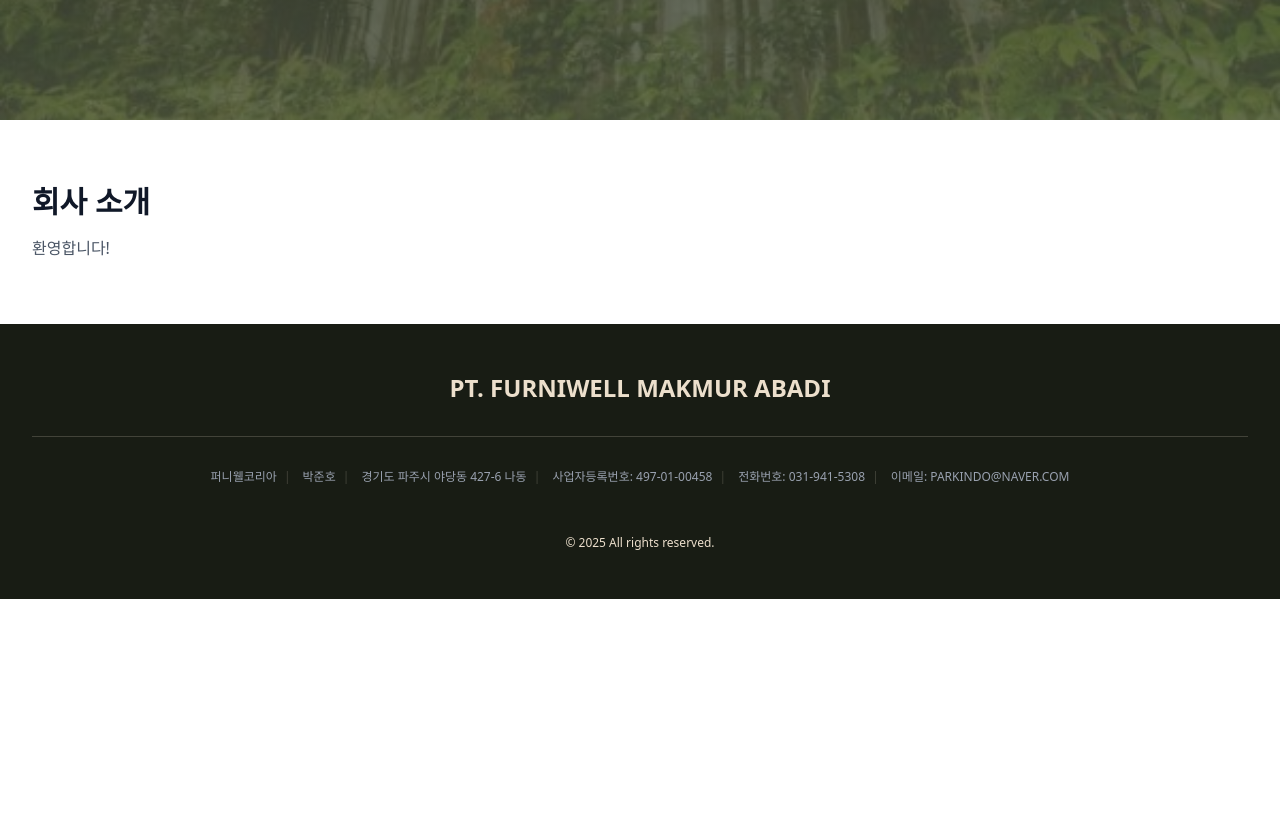
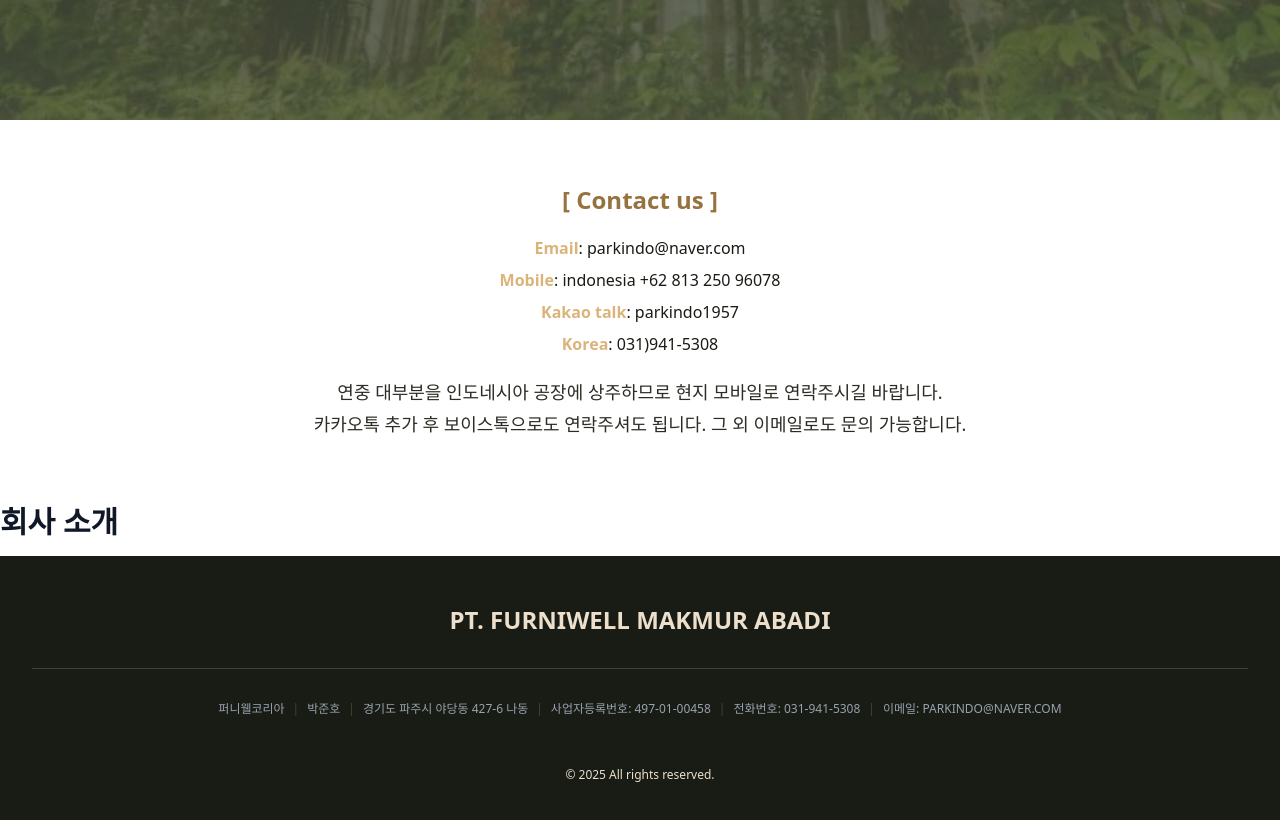
Before and after one commit to yurim45/furniwell, a Next.js app: page / in a window 1280 px wide. Shown: the part 680-1500 px from the top of the page. Before the commit the page ends 1279 px from the top, so only its background shows below. Built offline with nearby package versions, Linux system fonts and the light colour scheme.

Commit message:
feat: ContactUs

```diff
--- a/app/page.tsx
+++ b/app/page.tsx
@@ -1,3 +1,4 @@
+import ContactUs from '@/components/contactUs';
 import Footer from '@/components/footer';
 import Header from '@/components/header';
 import MainTop from '@/components/mainTop';
@@ -12,9 +13,9 @@
 
       {/* Main Content */}
       <main className='flex-1 bg-white'>
-        <div className='max-w-screen-xl mx-auto px-4 sm:px-6 lg:px-8 py-16'>
+        <ContactUs />
+        <div>
           <h2 className='text-3xl font-bold text-gray-900 mb-4'>회사 소개</h2>
-          <p className='text-gray-600'>환영합니다!</p>
         </div>
       </main>
 
--- /dev/null
+++ b/components/contactUs.tsx
@@ -0,0 +1,29 @@
+const ContactUs = () => {
+  return (
+    <section className='max-w-screen-xl mx-auto px-4 sm:px-6 lg:px-8 py-16 text-center'>
+      <h3 className='mb-4 text-2xl font-bold text-quaternary-900'>[ Contact us ]</h3>
+      <ul className='text-primary-950 text-md leading-8 mb-4'>
+        <li>
+          <strong className={STYLE_STRONG}>Email</strong>: parkindo@naver.com
+        </li>
+        <li>
+          <strong className={STYLE_STRONG}>Mobile</strong>: indonesia +62 813 250 96078
+        </li>
+        <li>
+          <strong className={STYLE_STRONG}>Kakao talk</strong>: parkindo1957
+        </li>
+        <li>
+          <strong className={STYLE_STRONG}>Korea</strong>: 031)941-5308
+        </li>
+      </ul>
+      <p className='text-tertiary-950 text-lg leading-8'>
+        연중 대부분을 인도네시아 공장에 상주하므로 현지 모바일로 연락주시길 바랍니다. <br /> 카카오톡 추가 후
+        보이스톡으로도 연락주셔도 됩니다. 그 외 이메일로도 문의 가능합니다.
+      </p>
+    </section>
+  );
+};
+
+export default ContactUs;
+
+const STYLE_STRONG = 'text-quaternary-600';
--- a/components/footer.tsx
+++ b/components/footer.tsx
@@ -4,10 +4,11 @@
       <p className='text-2xl text-center font-semibold text-quaternary-950'>PT. FURNIWELL MAKMUR ABADI</p>
 
       <div className='mt-8 pt-8 border-t border-quaternary-950/20 space-y-1 text-center'>
-        <ul className='flex flex-wrap items-center justify-start md:justify-center gap-x-2 gap-y-1 '>
+        <ul className='flex flex-wrap items-center justify-start md:justify-center gap-y-1'>
           {FOOTER_MENU.map((menu, index) => (
             <li key={index}>
-              {menu} {index !== FOOTER_MENU.length - 1 && <span className='mx-1 text-quaternary-950/20'>|</span>}
+              {menu}
+              {index !== FOOTER_MENU.length - 1 && <span className='mx-2 text-quaternary-950/20'>| </span>}
             </li>
           ))}
         </ul>
```
